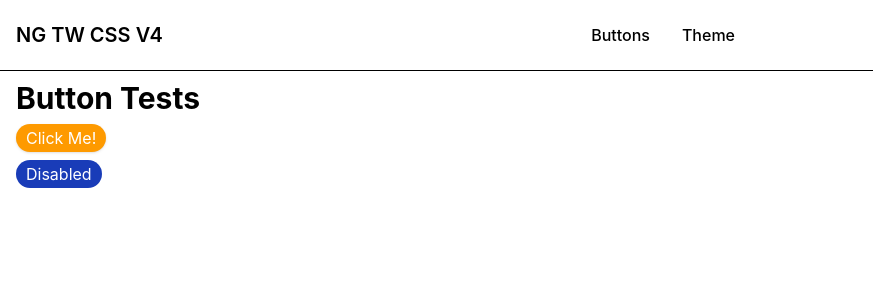
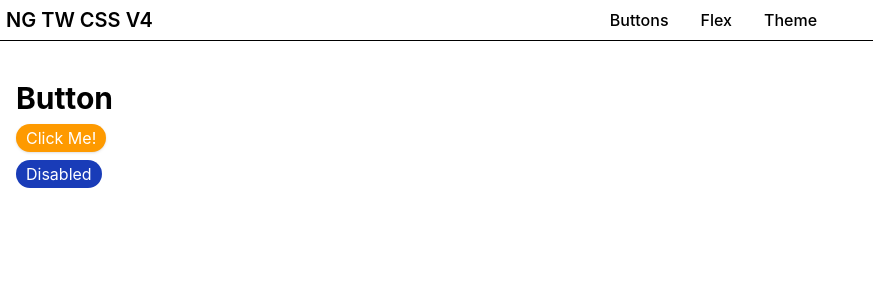
Before and after one commit to johnadrian63/angular-tailwindcssV4, an Angular app: page /button in a window 1280 px wide. Shown: the top 300 px of the page, without its empty margins (0-873 px from the left). Built offline with nearby package versions, Linux system fonts and the light colour scheme.

Commit message:
started working on theming

```diff
--- a/src/app/app.html
+++ b/src/app/app.html
@@ -1,5 +1,5 @@
 <nav class="bg-neutral-primary fixed w-full z-20 top-0 start-0 border-b border-default">
-    <div class="max-w-screen-xl flex flex-wrap items-center justify-between mx-auto p-4">
+    <div class="max-w-screen-xl flex flex-wrap items-center justify-between mx-auto p-1.5">
         <a routerLink="/" class="flex items-center space-x-3 rtl:space-x-reverse">
             <span class="self-center text-xl text-heading font-semibold whitespace-nowrap"
                 >NG TW CSS V4</span
@@ -7,12 +7,6 @@
         </a>
 
         <div class="flex md:order-2 space-x-3 md:space-x-0 rtl:space-x-reverse">
-            <button
-                type="button"
-                class="text-white bg-brand hover:bg-brand-strong box-border border border-transparent focus:ring-4 focus:ring-brand-medium shadow-xs font-medium leading-5 rounded-base text-sm px-3 py-2 focus:outline-none"
-            >
-                Get started
-            </button>
             <button
                 data-collapse-toggle="navbar-sticky"
                 type="button"
@@ -56,6 +50,14 @@
                 </li>
                 <li>
                     <a
+                        routerLink="/flex"
+                        class="block py-2 px-3 bg-brand rounded-sm md:bg-transparent md:text-fg-brand md:p-0"
+                        aria-current="page"
+                        >Flex</a
+                    >
+                </li>
+                <li>
+                    <a
                         routerLink="/theme"
                         class="block py-2 px-3 bg-brand rounded-sm md:bg-transparent md:text-fg-brand md:p-0"
                         aria-current="page"
--- a/src/app/app.routes.ts
+++ b/src/app/app.routes.ts
@@ -1,13 +1,25 @@
 import { Routes } from '@angular/router';
 
 import { buttonRoutes } from "./features/button/button.routes";
+import { flexRoutes } from "./features/flex/flex.routes";
 import { themeRoutes } from "./features/theme/theme.routes";
 
 export const routes: Routes = [
     {
+        path: "",
+        pathMatch: "full",
+        redirectTo: "/button"
+    },
+    {
         path: "button",
         children: [
             ...buttonRoutes
+        ]
+    },
+    {
+        path: "flex",
+        children: [
+            ...flexRoutes
         ]
     },
     {
--- a/src/app/features/button/button.html
+++ b/src/app/features/button/button.html
@@ -1,5 +1,5 @@
 <div class="p-4">
-    <h1 class="mb-2">Button Tests</h1>
+    <h1 class="mb-2">Button</h1>
     <div class="mb-2">
         <button
             class="rounded-2xl bg-amber-500 shadow text-white px-2.5 py-0.5 hover:bg-amber-300 hover:cursor-pointer"
--- /dev/null
+++ b/src/app/features/flex/flex.html
@@ -0,0 +1,5 @@
+<div class="p-4">
+    <h1 class="mb-2">Flex</h1>
+    <div class="mb-2">
+    </div>
+</div>
--- /dev/null
+++ b/src/app/features/flex/flex.routes.ts
@@ -0,0 +1,8 @@
+import { Routes } from "@angular/router";
+
+export const flexRoutes: Routes = [
+    {
+        path: "",
+        loadComponent: () => import("./flex").then((c) => c.Flex)
+    }
+];
--- /dev/null
+++ b/src/app/features/flex/flex.ts
@@ -0,0 +1,9 @@
+import { Component } from "@angular/core";
+
+@Component({
+    imports: [],
+    selector: "app-flex",
+    styleUrl: "./flex.css",
+    templateUrl: "./flex.html",
+})
+export class Flex { }
--- a/src/app/features/theme/theme.html
+++ b/src/app/features/theme/theme.html
@@ -1 +1,10 @@
-<p>theme works!</p>
+<div class="p-4">
+    <h1 class="mb-2 theme-dark:text-white theme-life:text-cyan-700">Theme</h1>
+    <div class="mb-2">
+        <button
+            class="theme-dark:bg-amber-600 rounded-2xl bg-amber-500 shadow theme-dark:text-white theme-life:text-cyan-700 px-2.5 py-0.5 hover:bg-amber-300 hover:cursor-pointer"
+        >
+            Click Me!
+        </button>
+    </div>
+</div>
--- a/src/index.html
+++ b/src/index.html
@@ -1,13 +1,12 @@
 <!doctype html>
-<html lang="en">
-<head>
-  <meta charset="utf-8">
-  <title>AngularTailwindcssV4</title>
-  <base href="/">
-  <meta name="viewport" content="width=device-width, initial-scale=1">
-  <link rel="icon" type="image/x-icon" href="favicon.ico">
-</head>
-<body>
-  <app-root></app-root>
-</body>
+<html lang="en" class="theme-dark">
+    <head>
+        <meta charset="utf-8" />
+        <title>AngularTailwindcssV4</title>
+        <base href="/" />
+        <meta name="viewport" content="width=device-width, initial-scale=1" />
+    </head>
+    <body class="theme-dark:bg-dark-background theme-life:bg-amber-300">
+        <app-root></app-root>
+    </body>
 </html>
--- a/src/styles.css
+++ b/src/styles.css
@@ -1,5 +1,7 @@
 /* You can add global styles to this file, and also import other style files */
 @import "tailwindcss";
+
+@custom-variant dark (&:where(.dark, .dark *));
 
 @layer base {
     h1 {
@@ -26,3 +28,7 @@
         @apply text-sm font-semibold;
     }
 }
+
+@theme {
+    --color-dark-background: #202124;
+}
```
Also changed, not shown: src/app/features/flex/flex.css (added), 1 other file (tests, documents, lock files or other folders).
